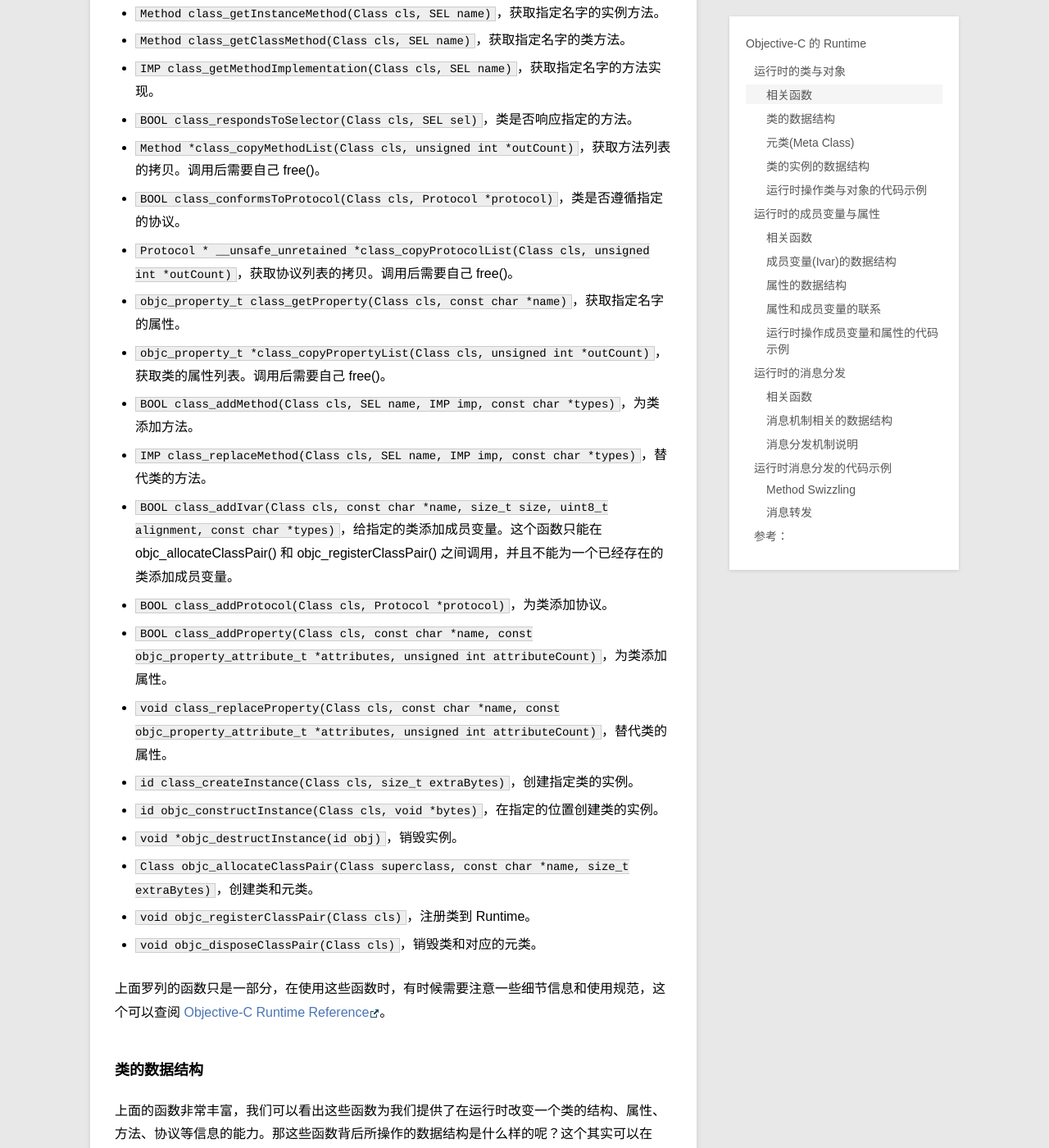
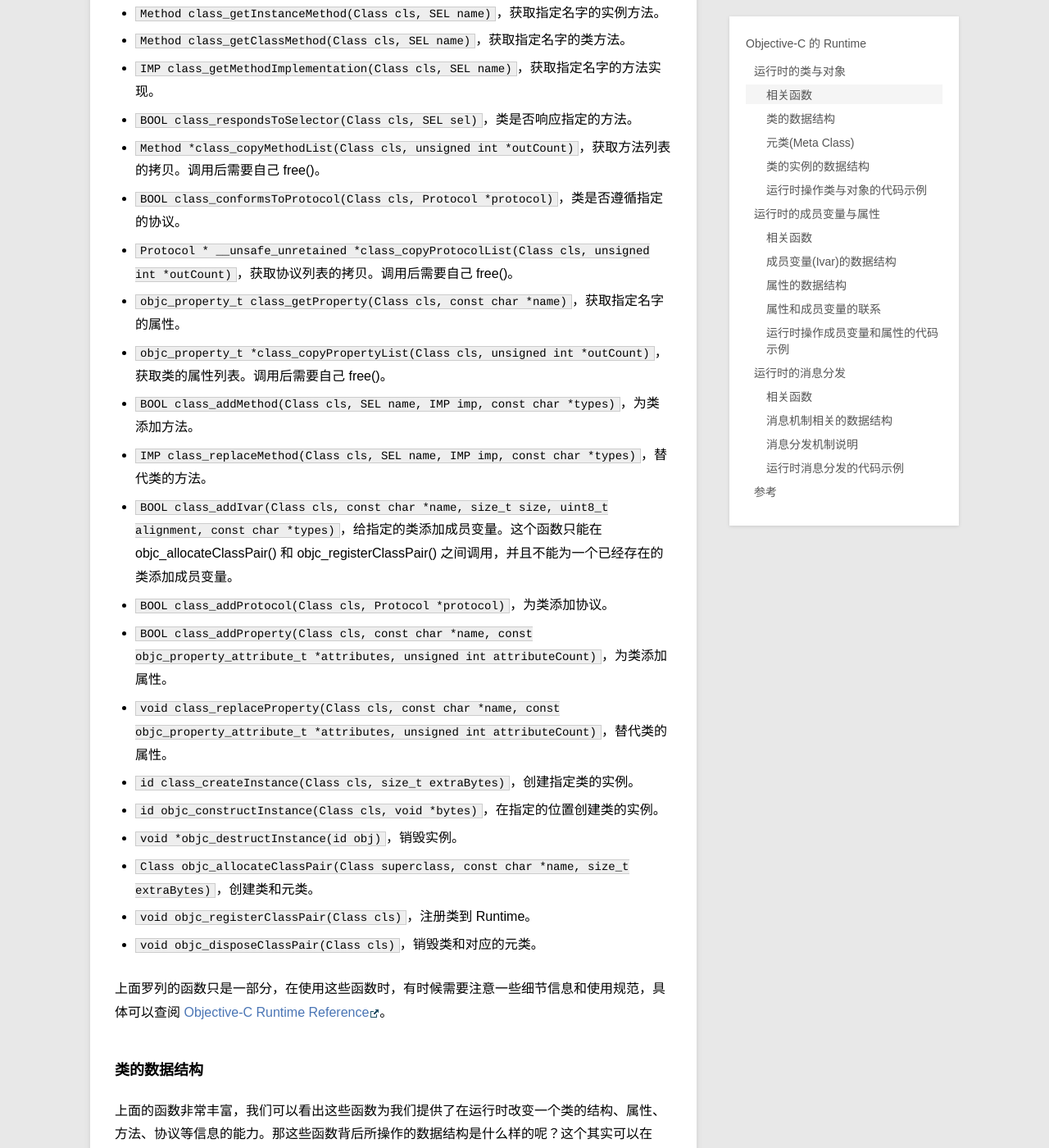
Before and after one commit to samirchen/samirchen.github.io, a Jekyll site: the page built from _posts/blog/2015-10-18-objective-c-runtime.md, in a window 1280 px wide and 1400 px high, scrolled down 1189 px. Shown: the whole window at 82% size. Built offline with Jekyll 4.4.1, drawn with Linux system fonts in a browser that asks for light colours; Markdown is read by kramdown in place of the engine named in the settings; comment, search, counter and statistics services are not loaded.

Commit message:
Update blog

```diff
--- a/_posts/blog/2015-10-18-objective-c-runtime.md
+++ b/_posts/blog/2015-10-18-objective-c-runtime.md
@@ -52,7 +52,7 @@
 - `void objc_disposeClassPair(Class cls)`，销毁类和对应的元类。
 
 
-上面罗列的函数只是一部分，在使用这些函数时，有时候需要注意一些细节信息和使用规范，这个可以查阅 [Objective-C Runtime Reference][5]。
+上面罗列的函数只是一部分，在使用这些函数时，有时候需要注意一些细节信息和使用规范，具体可以查阅 [Objective-C Runtime Reference][5]。
 
 ###类的数据结构
 上面的函数非常丰富，我们可以看出这些函数为我们提供了在运行时改变一个类的结构、属性、方法、协议等信息的能力。那这些函数背后所操作的数据结构是什么样的呢？这个其实可以在 `objc/runtime.h` 的源码中查到：
@@ -589,9 +589,9 @@
 
 
 
-##运行时消息分发的代码示例
+###运行时消息分发的代码示例
 
-###Method Swizzling
+####Method Swizzling
 
 在前文中讲 Method 的数据结构时我们说到过，方法的数据结构中包含了 SEL 和 IMP。selector 相当于一个方法的 id；IMP 是方法的实现。这样分开的一个便利之处是 selector 和 IMP 之间的对应关系可以被改变。比如一个 IMP 可以有多个 selectors 指向它。而本节所讲的 Method Swizzling 的概念则是交换两个方法的实现，从而「狸猫换太子」。
 
@@ -675,7 +675,7 @@
 ![image](../../images/objective-c-runtime/method-swizzling.png)
 
 
-###消息转发
+####消息转发
 
 当一个对象能接收一个消息时，就会走正常的方法调用流程。但如果一个对象无法接收指定消息时，又会发生什么事呢？默认情况下，如果是以 `[receiver message]` 的方式调用方法，如果 receiver 无法响应 message 消息时，编译器会报错。但如果是以 `performSelector…` 的形式来调用，则需要等到运行时才能确定 receiver 是否能接收 message 消息。如果不能，则程序崩溃。
 
@@ -698,7 +698,7 @@
 - 第二步：备用接收者。
 - 第三步：完整转发。
 
-####第一步：动态方法解析
+#####第一步：动态方法解析
 
 对象在接收到未知的消息时，首先会调用所属类的类方法 `+resolveInstanceMethod:` 或者 `+resolveClassMethod:`，前者处理实例方法调用，后者处理类方法调用。我们可以它们里面用 `class_addMethod()` 加入异常处理的方法，不过前提是我们以及实现了处理方法。示例代码如下：
 
@@ -734,7 +734,7 @@
 
 
 
-####第二步：备用接收者
+#####第二步：备用接收者
 
 如果在第一步还是无法处理消息，则 Runtime 会继续调以下方法：
 
@@ -807,7 +807,7 @@
 
 这一步适用于当我们只想将消息转发到另一个能处理该消息的对象上的情况，它无法进一步对消息进行处理，比如：操作消息的参数和返回值。
 
-####第三步：完整转发
+#####第三步：完整转发
 
 如果`第二步：备用接收者`还是未能处理好消息，那么接下来只有启用完整的消息转发机制了，这时候会调用以下方法：
 
@@ -942,7 +942,7 @@
 	}
 
 
-##参考：
+##参考
 
 - [Objective-C Runtime Reference][5]
 - [Classes and Metaclasses][3]
```
Also changed, not shown: other parts of _posts/blog/2015-10-18-objective-c-runtime.md (+1 -1 lines).
